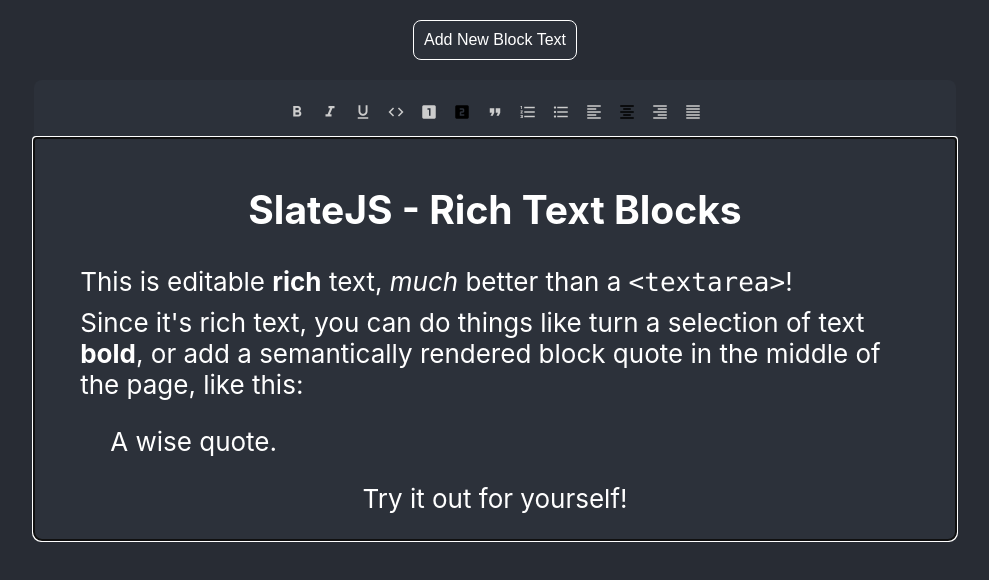
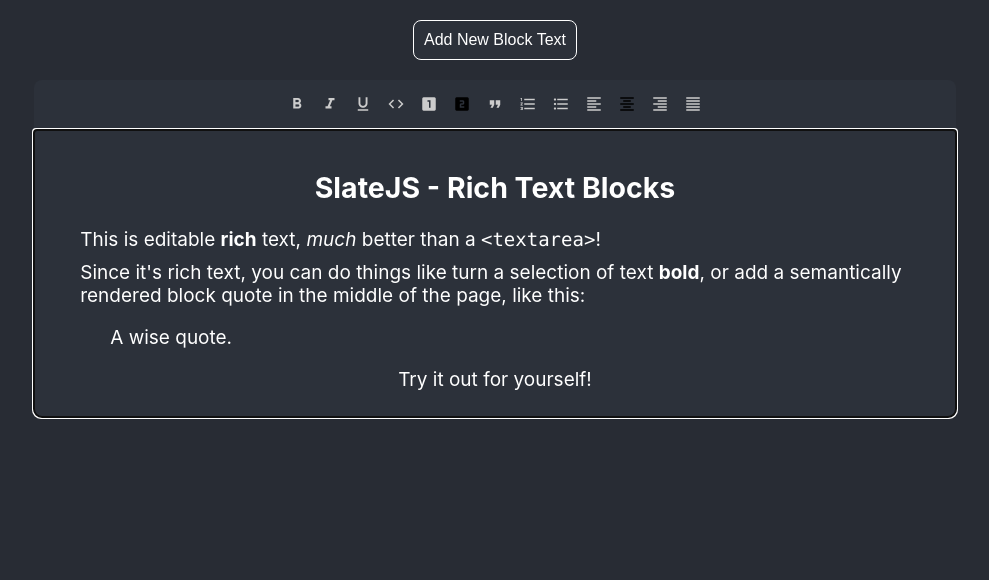
Before and after one commit to PabloFLPs/SlateJS-RichTextBlocks, a React (Create React App) app: page / in a window 1280 px wide. Shown: the top 580 px of the page, without its empty margins (145-1134 px from the left). Built offline with nearby package versions, Linux system fonts and the light colour scheme.

Commit message:
Changing font size

```diff
--- a/src/App.css
+++ b/src/App.css
@@ -7,7 +7,7 @@
   background-color: #282c34;
   min-height: 100vh;
   align-items: center;
-  font-size: calc(10px + 2vmin);
+  font-size: calc(3px + 2vmin);
   color: white;
 }
 
```
